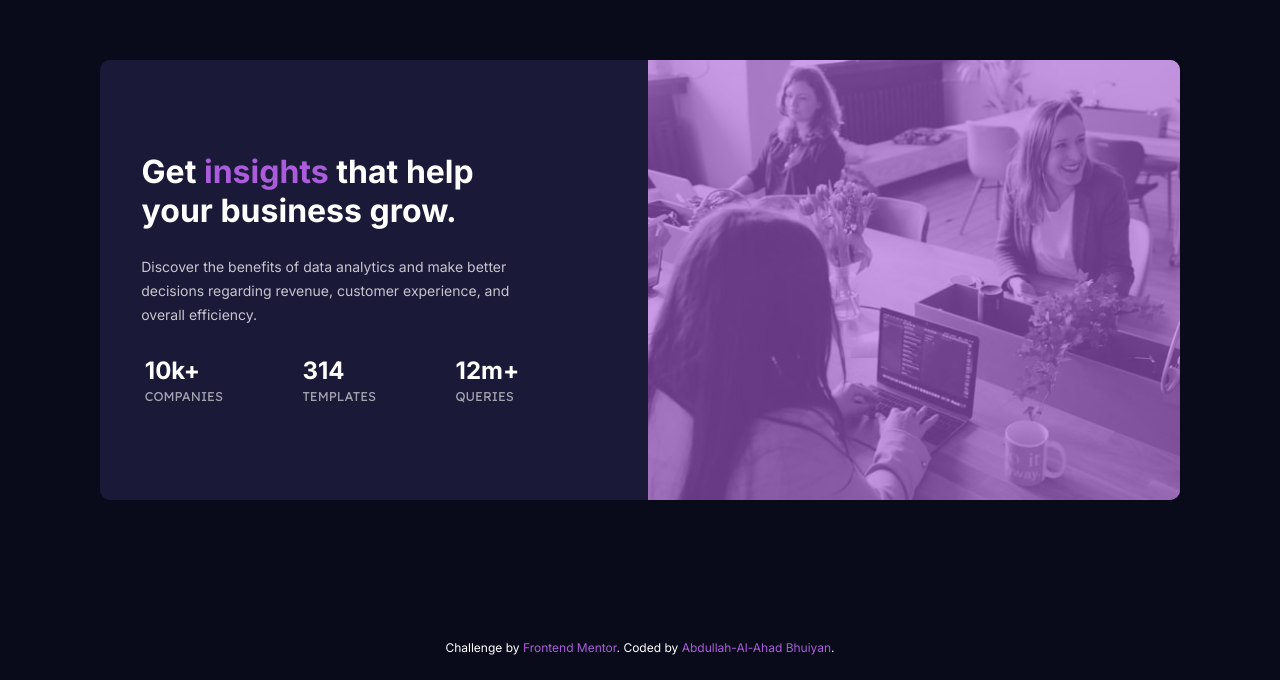
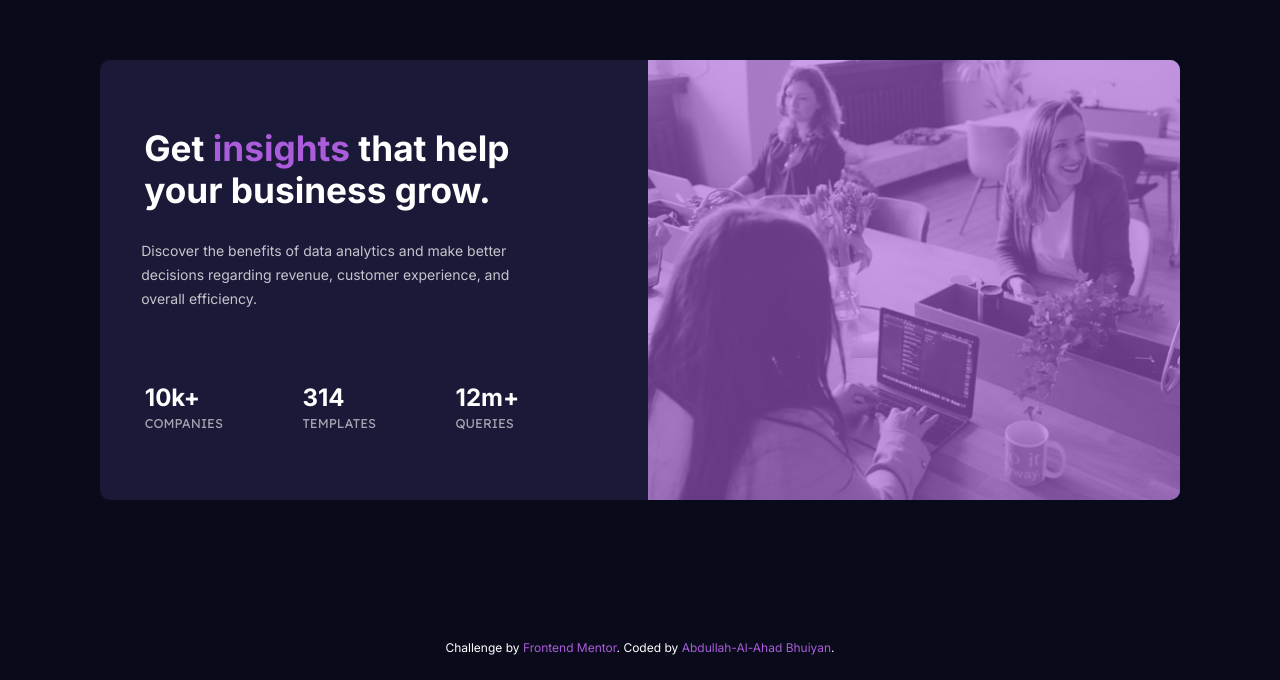
Before and after one commit to anondobhaii/stats-preview-card, a plain HTML site: page index.html in a window 1280 px wide. Shown: the part 120-800 px from the top of the page. Drawn offline with Linux system fonts and the light colour scheme.

Commit message:
Add files via upload

```diff
--- a/css/style.scss
+++ b/css/style.scss
@@ -98,7 +98,7 @@ main {
         font-size: 1.5rem;
         margin: 0.8em;
         @media (min-width: 950px) {
-          font-size: 2rem;
+          font-size: 2.2rem;
 
         }
         > span {
@@ -113,6 +113,7 @@ main {
         padding-inline: 1em;
         @media (min-width: 950px){
           margin: 0.8em;
+          margin-bottom: 4em;
         }
       }
       .number {
```
Also changed, not shown: css/style.css.
